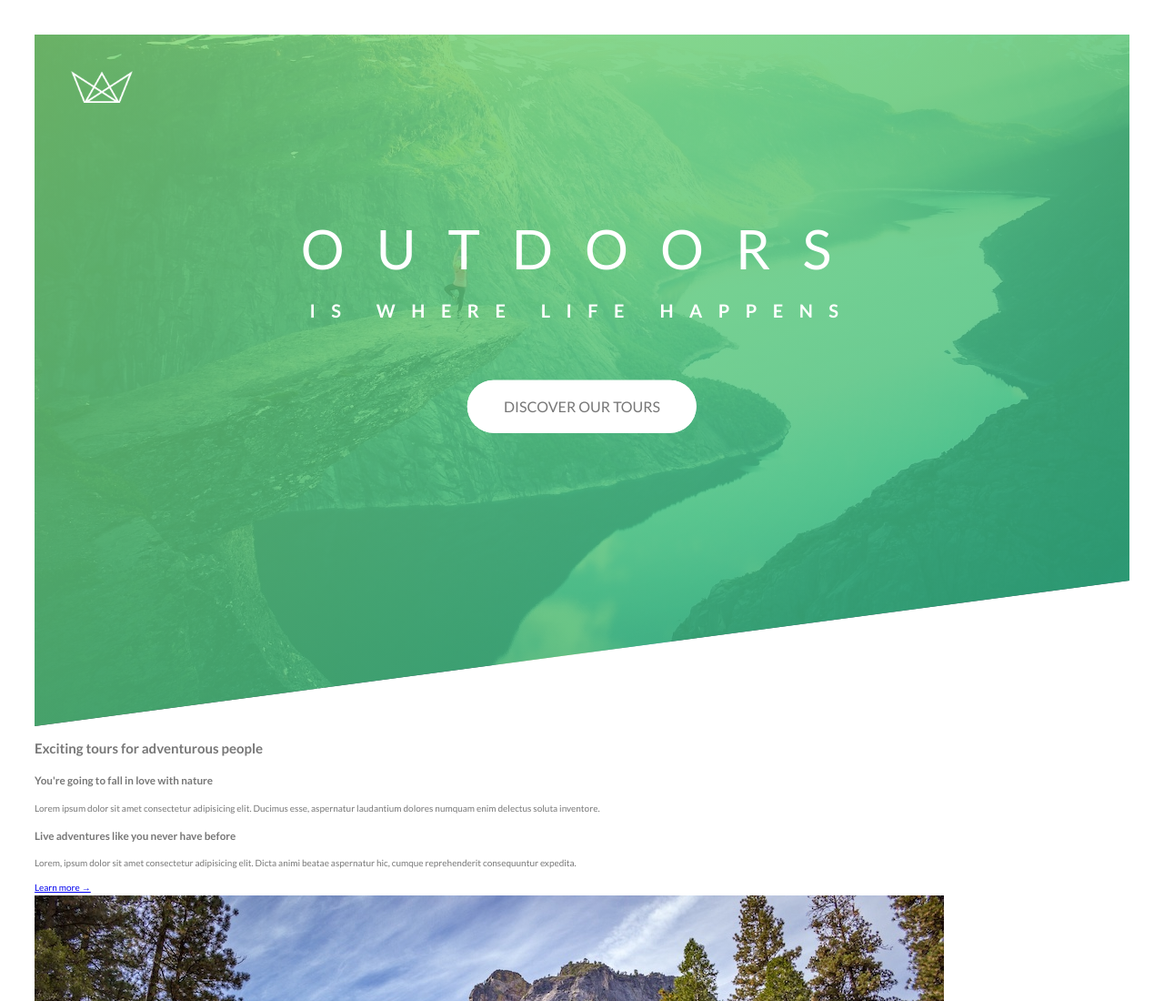
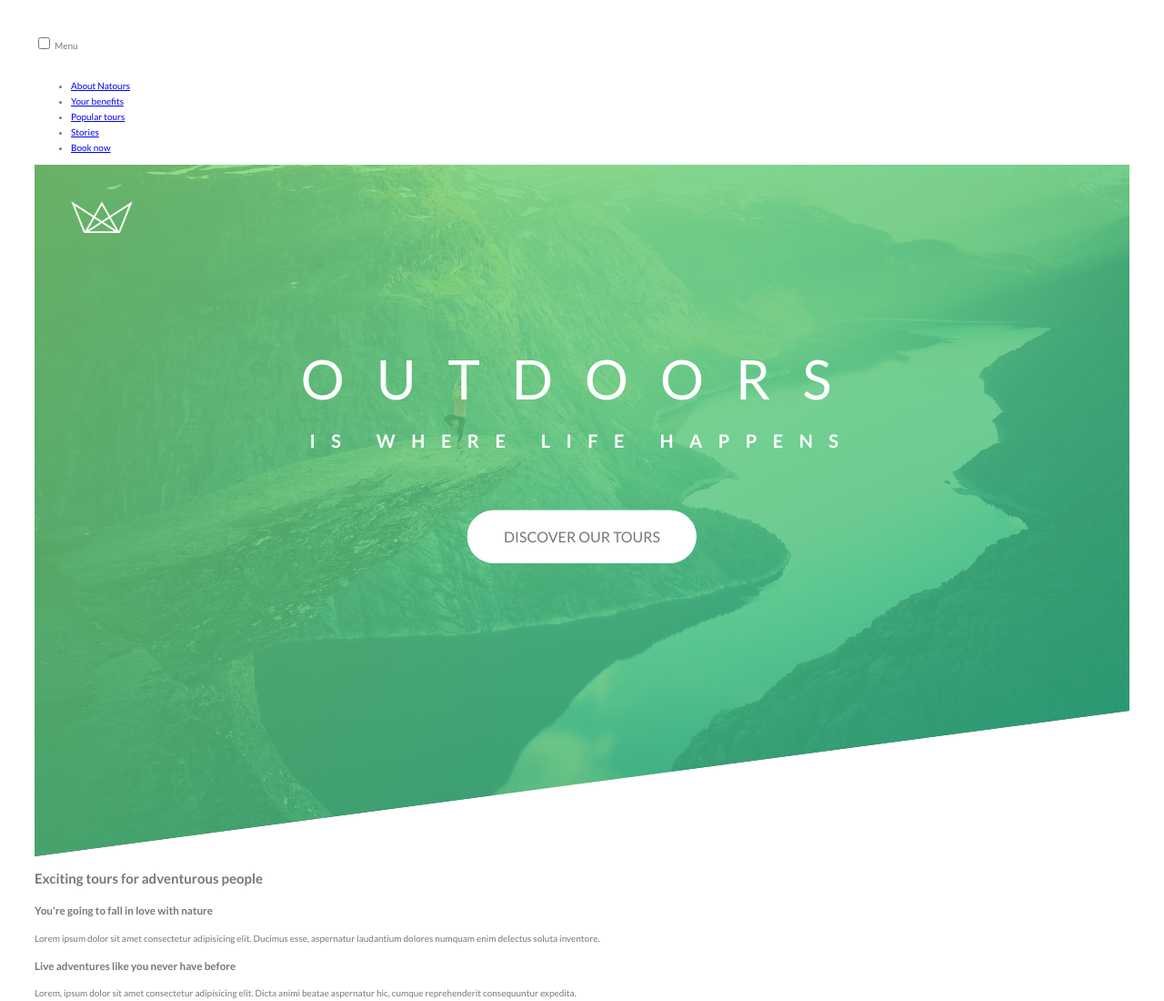
Before and after one commit to gab-holik/Natours, a website: page index.html in a window 1280 px wide. Shown: the top 1100 px of the page at 91% size. Drawn offline with Linux system fonts and the light colour scheme.

Commit message:
Added navigation

```diff
--- a/index.html
+++ b/index.html
@@ -16,6 +16,32 @@
     <title>Natours | Exciting tours for adventurous people</title>
   </head>
   <body>
+<div class="navigation">
+      <input type="checkbox" class="navigation__checkbox" id="navi-toggle" />
+      <label for="navi-toggle" class="navigation__button">Menu</label>
+      <div class="navigation__background">&nbsp;</div>
+
+      <nav class="navigation__nav">
+        <ul class="navigation__list">
+          <li class="navigation__item">
+            <a href="#" class="navigation__link">About Natours</a>
+          </li>
+          <li class="navigation__item">
+            <a href="#" class="navigation__link">Your benefits</a>
+          </li>
+          <li class="navigation__item">
+            <a href="#" class="navigation__link">Popular tours</a>
+          </li>
+          <li class="navigation__item">
+            <a href="#" class="navigation__link">Stories</a>
+          </li>
+          <li class="navigation__item">
+            <a href="#" class="navigation__link">Book now</a>
+          </li>
+        </ul>
+      </nav>
+    </div>
+
     <header class="header">
       <div class="header__logo-box">
         <img src="img/logo-white.png" alt="logo" class="header__logo" />
```
